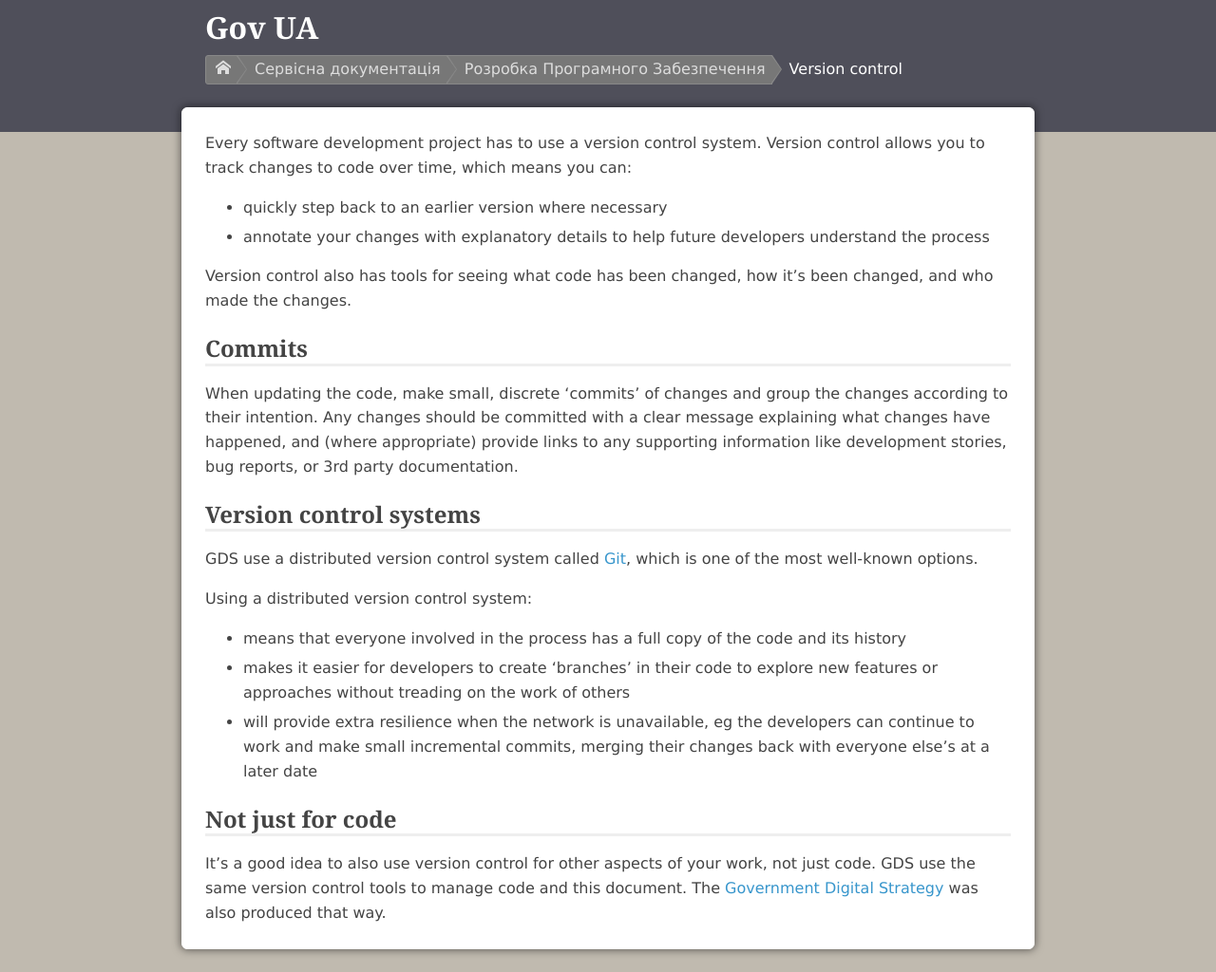
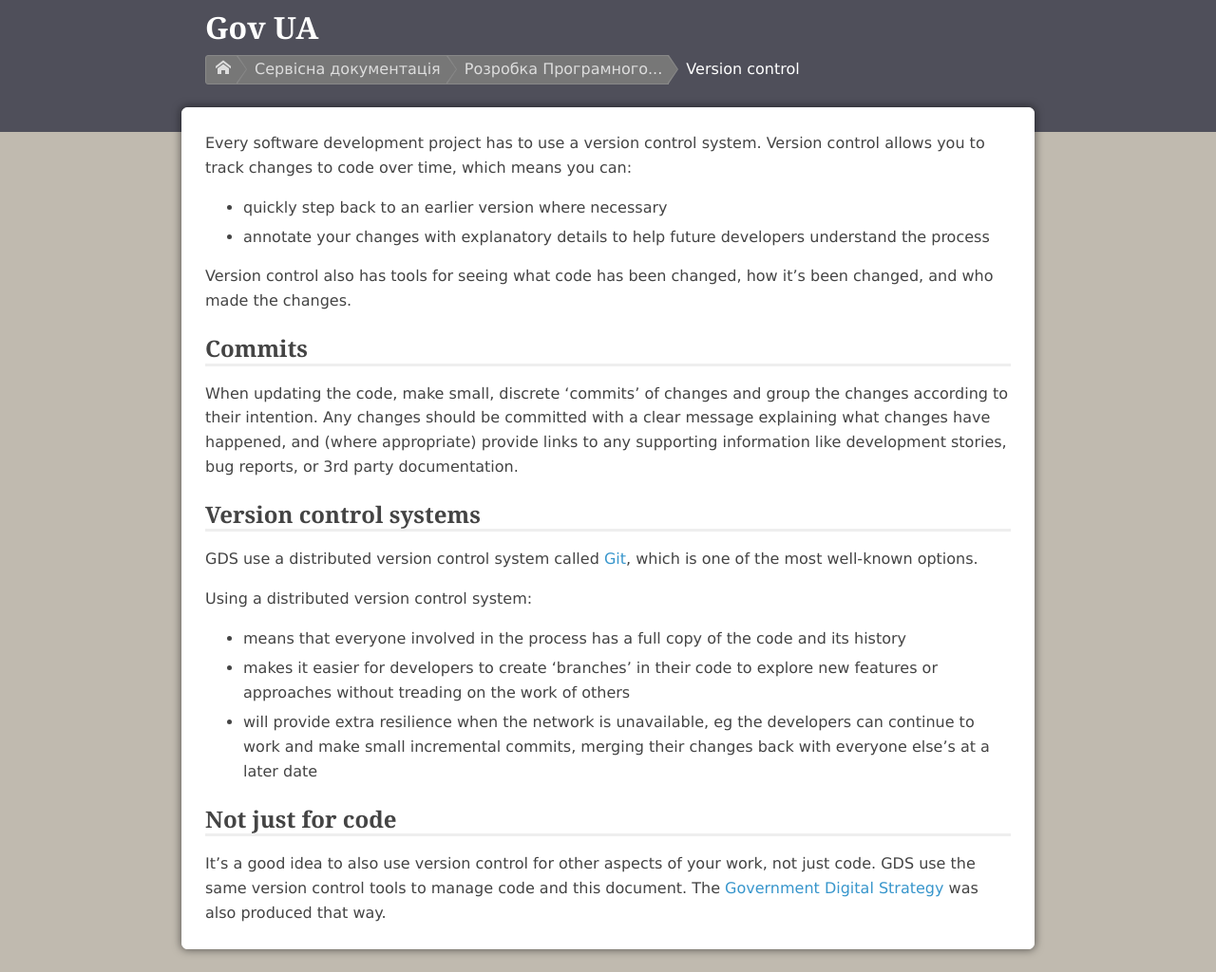
Before and after one commit to gov-ua/gov-ua.github.io, a Jekyll site: the page built from service-manual/making-software/version-control.md, in a window 1280 px wide. Shown: the whole page at 95% size. Built offline with Jekyll 4.4.1, drawn with Linux system fonts in a browser that asks for light colours.

Commit message:
fix: Повернув (вже пограммну) обрізку в .breadcrumbs

```diff
--- a/_layouts/page.html
+++ b/_layouts/page.html
@@ -12,7 +12,7 @@ layout: default
                     {% if page.url == bc.url %}
                         <span>{{ bc.title }}</span>
                     {% else %}
-                        <a href="{{ bc.url }}">{{ bc.title }}</a>
+                        <a href="{{ bc.url }}" title="{{ bc.title }}">{{ bc.title | truncate: 23 }}</a>
                     {% endif %}
                 {% endfor %}
             </nav>
```
